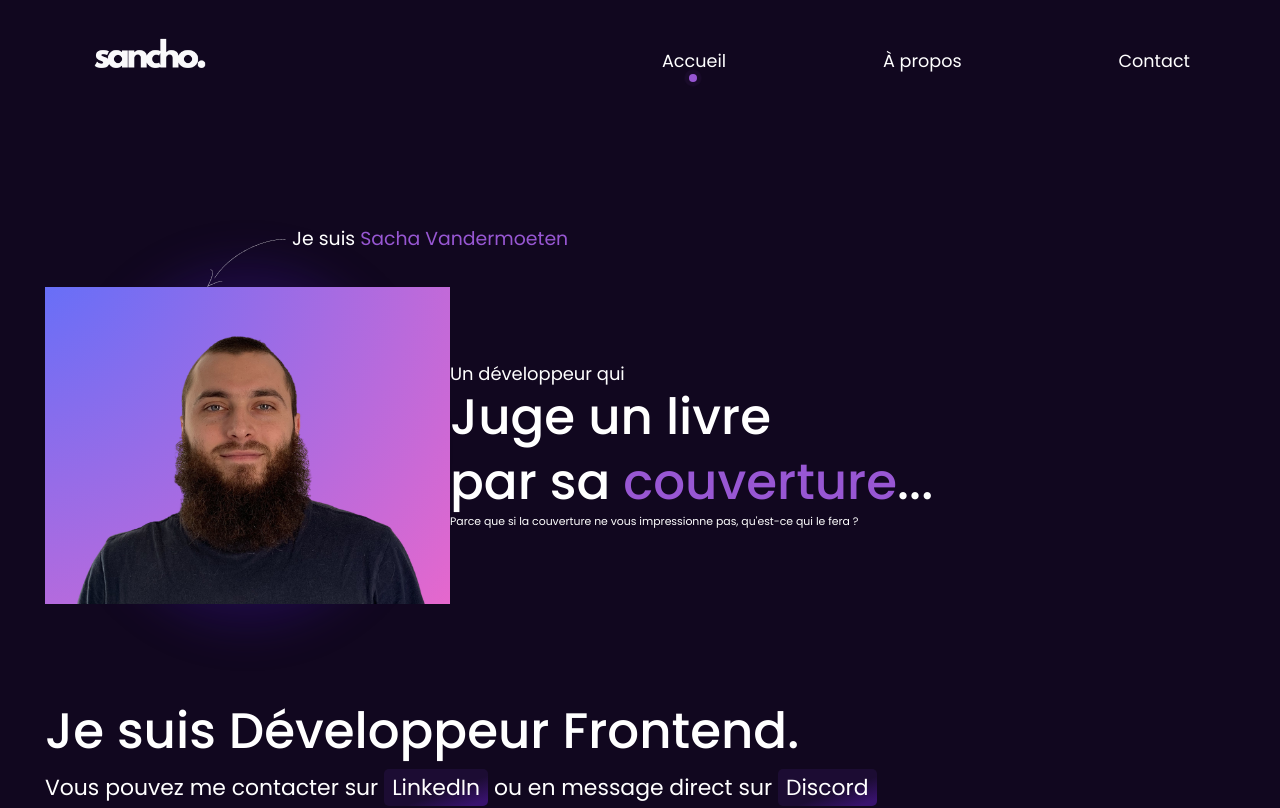
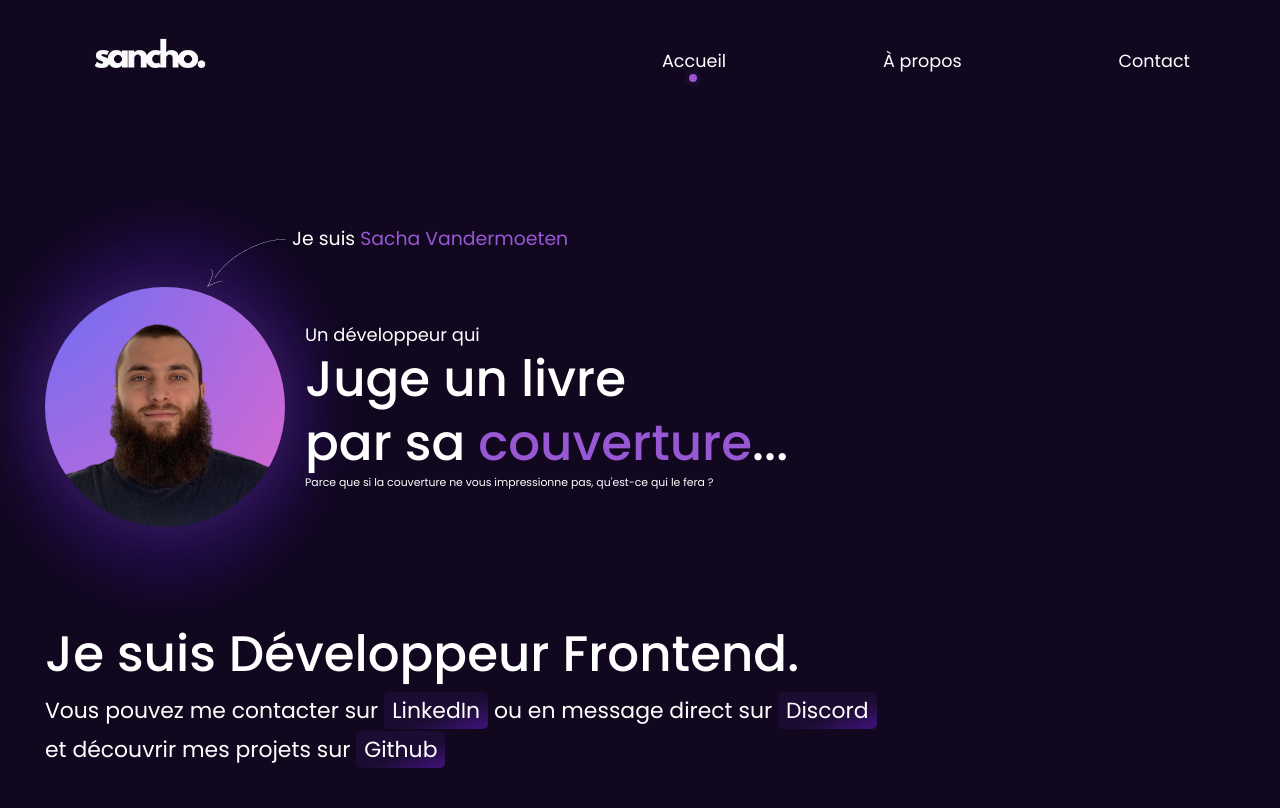
Before and after one commit to Iskandar835/Portfolio-v2, a React (Vite) app: page / in a window 1280 px wide. Shown: the top 808 px of the page. Built offline with nearby package versions, Linux system fonts and the light colour scheme.

Commit message:
chore: optimisation de la profil pic et de son style

```diff
--- a/src/pages/Home/index.tsx
+++ b/src/pages/Home/index.tsx
@@ -5,6 +5,7 @@ import Tags from "../../components/Tags";
 import Project from "../../components/Containers/Project";
 import Help from "../../components/Containers/Help";
 import Skills from "../../components/Containers/Skills";
+import { motion } from "motion/react";
 
 function Homepage() {
    const sortProjects = data?.projects.sort((pjtA, pjtB) =>
@@ -14,17 +15,31 @@ function Homepage() {
    return (
       <main>
          <section className="personnal-intro">
-            <div className="name-container">
+            <motion.div
+               initial={{ opacity: 0, y: -200 }}
+               animate={{ opacity: 1, y: 0 }}
+               transition={{ duration: 0.6 }}
+               className="name-container"
+            >
                <img src="/assets/arrow.png" alt="Image d'une flêche" />
                <p className="name">
                   Je suis <span className="span-color">Sacha Vandermoeten</span>
                </p>
-            </div>
+            </motion.div>
             <div className="avatar-and-text-container">
-               <div className="avatar-and-shadow">
+               <motion.div
+                  initial={{ opacity: 0, x: -200 }}
+                  animate={{ opacity: 1, x: 0 }}
+                  transition={{ duration: 0.3 }}
+                  className="avatar-and-shadow"
+               >
                   <PurpleShadow isLargeVersion={false} />
-                  <img src="/assets/avatar.png" alt="Image de l'avatar" />
-               </div>
+                  <img
+                     src="/assets/avatar.png"
+                     alt="Image de l'avatar"
+                     className="avatar"
+                  />
+               </motion.div>
                <div className="avatar-and-text-content">
                   <p>Un développeur qui</p>
                   <h1 className="intro-titles">
--- a/src/pages/Home/styles.css
+++ b/src/pages/Home/styles.css
@@ -26,6 +26,14 @@
    display: flex;
    justify-content: center;
    align-items: center;
+   margin-right: 20px;
+}
+
+.avatar {
+   width: 240px;
+   height: 240px;
+   border-radius: 100%;
+   object-fit: cover;
 }
 
 .avatar-and-text-content {
@@ -99,9 +107,14 @@
 }
 
 @media (width <= 768px) {
+   .personnal-intro {
+      display: grid;
+      place-items: center;
+   }
+
    .name-container {
-      top: 15px;
-      left: 75px;
+      top: 18px;
+      left: 48px;
       width: 80%;
    }
 
@@ -116,8 +129,13 @@
       white-space: unset;
    }
 
-   .avatar-and-shadow img {
-      width: 150px;
+   .avatar-and-shadow {
+      margin-right: 10px;
+   }
+
+   .avatar {
+      width: 120px;
+      height: 120px;
    }
 
    .intro-titles {
```
